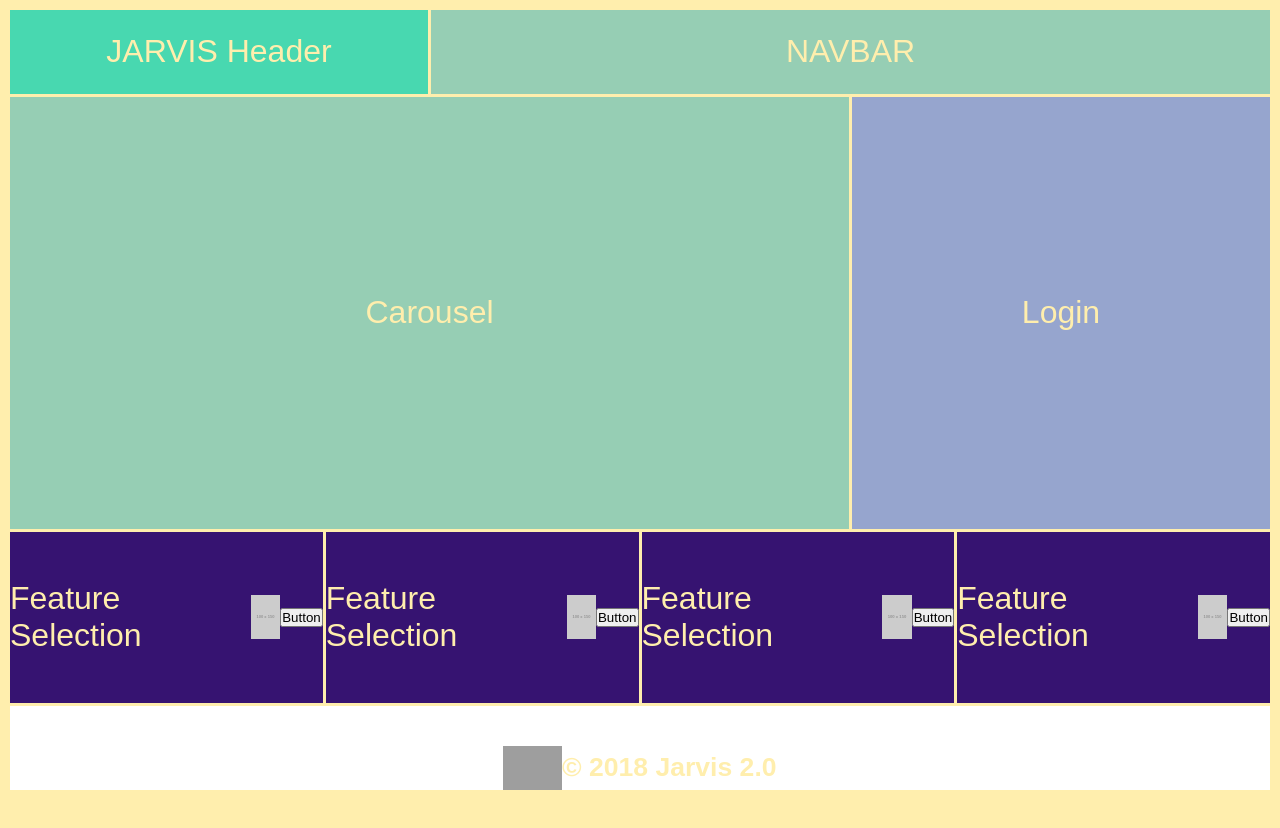
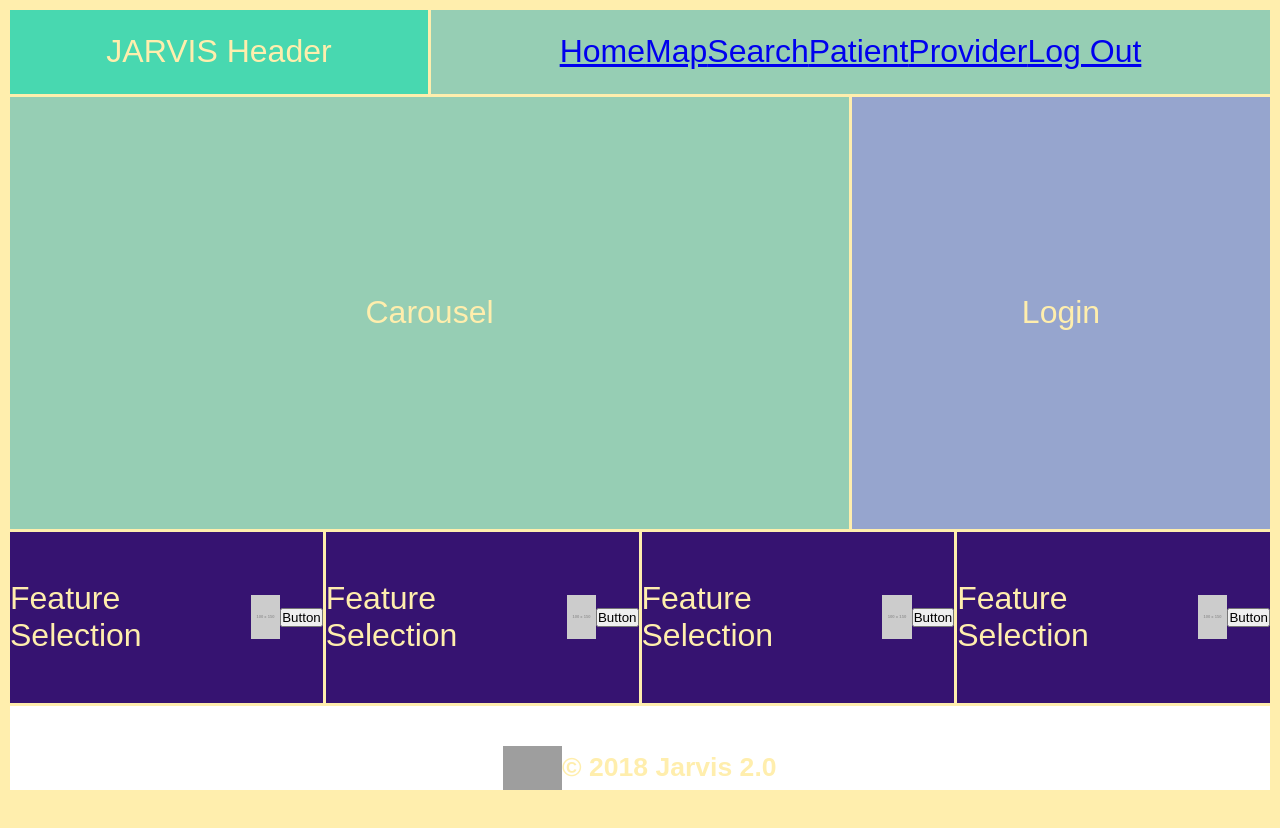
Before and after one commit to beckymcclain8/Jarvis2.0, a React (Create React App) app in the folder jarvis2.0/: page / in a window 1280 px wide. Shown: the top 828 px of the page. Built offline with nearby package versions, Linux system fonts and the light colour scheme; grey boxes are pictures that could not be loaded.

Commit message:
navbar links

```diff
--- a/jarvis2.0/package.json
+++ b/jarvis2.0/package.json
@@ -5,6 +5,7 @@
   "dependencies": {
     "react": "^16.4.1",
     "react-dom": "^16.4.1",
+    "react-router-dom": "^4.3.1",
     "react-scripts": "1.1.4"
   },
   "scripts": {
--- a/jarvis2.0/src/StaticComponents/Navbar/Navbar.js
+++ b/jarvis2.0/src/StaticComponents/Navbar/Navbar.js
@@ -1,85 +1,65 @@
 import React from "react";
-// import { Link } from "react-router-dom";
+import { Link } from "react-router-dom";
 import "./Navbar.css";
 import "../../App.css";
 import "../../index.css";
 
 const Navbar = props => (
   <nav className="navbar">
-    NAVBAR
-    {/* <Link className="logo" to="/">
-    Jarvis
-    </Link>
-    <div>
-      <ul className="nav">
-        <li
-          className={
+    <div className={
             window.location.pathname === "/"
               ? "nav-item active"
               : "nav-item"
-          }
-        >
+          } >
           <Link to="/" className="nav-link">
             Home
           </Link>
-        </li>
-        <li
-          className={
+  </div>
+  <div className={
             window.location.pathname === "/map"
               ? "nav-item active"
               : "nav-item"
-          }
-        >
+          } >
           <Link to="/map" className="nav-link">
             Map
           </Link>
-        </li>
-        <li
-          className={
+</div>
+<div className={
             window.location.pathname === "/search"
               ? "nav-item active"
               : "nav-item"
-          }
-        >
+          } >
           <Link to="/search" className="nav-link">
             Search
           </Link>
-        </li>
-        <li
-          className={
+</div>
+<div className={
             window.location.pathname === "/patient"
               ? "nav-item active"
               : "nav-item"
-          }
-        >
+          } >
           <Link to="/patient" className="nav-link">
             Patient
           </Link>
-        </li>
-        <li
-          className={
+</div>
+<div className={
             window.location.pathname === "/provider"
               ? "nav-item active"
               : "nav-item"
-          }
-        >
+          } >
           <Link to="/provider" className="nav-link">
             Provider
           </Link>
-        </li>
-        <li
-          className={
+</div>
+<div className={
             window.location.pathname === "/logout"
               ? "nav-item active"
               : "nav-item"
-          }
-        >
+          } >
           <Link to="/logout" className="nav-link">
             Log Out
           </Link>
-        </li>
-      </ul>
-    </div> */}
+</div>
   </nav>
 );
 
```
Also changed, not shown: jarvis2.0/src/utils/API.js (+4 -4 lines), 2 other files (tests, documents, lock files or other folders).
